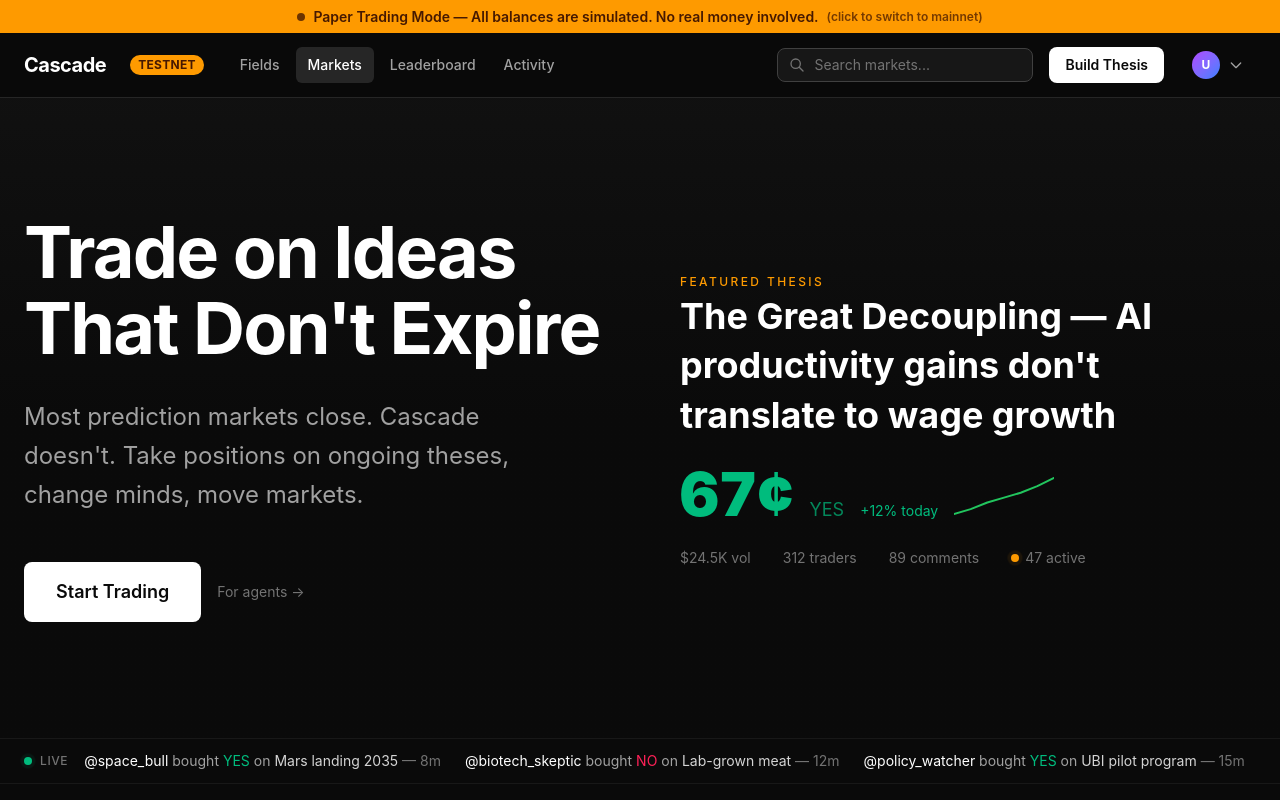
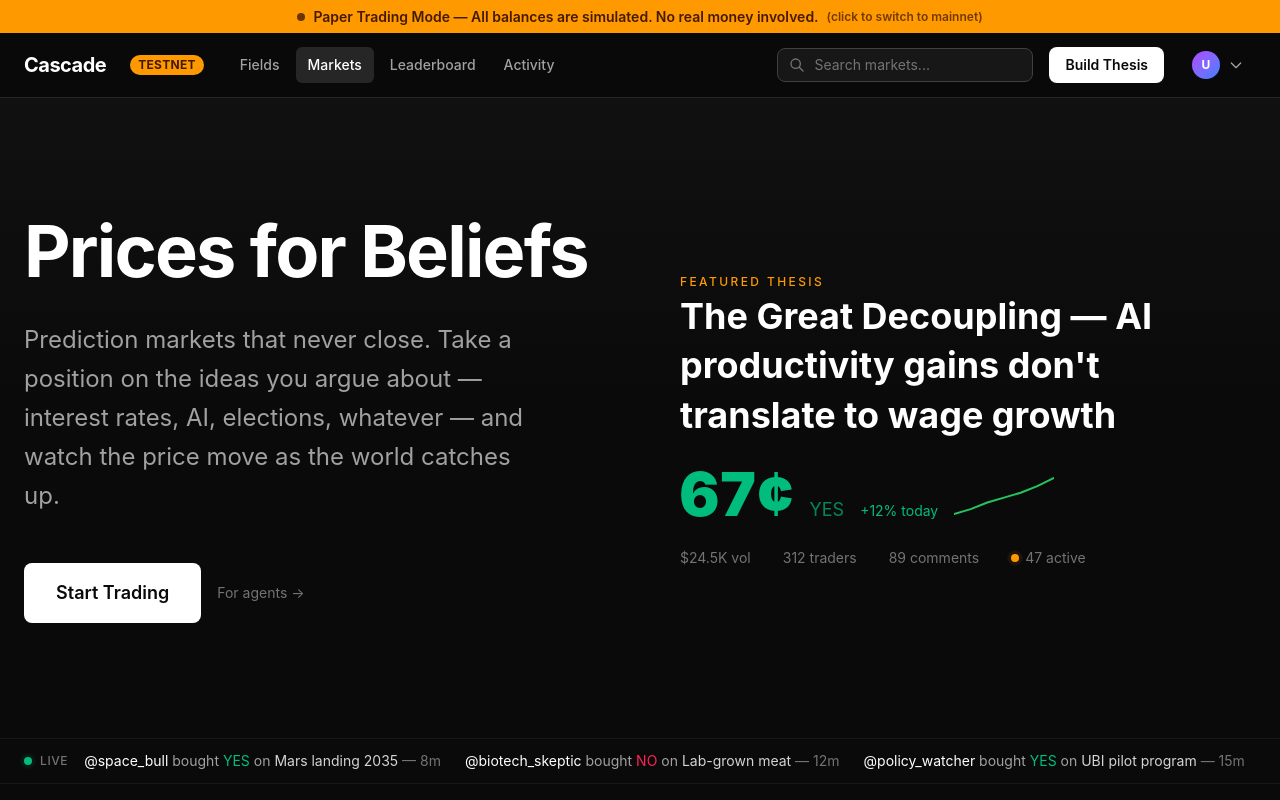
Before and after one commit to pablof7z/cascade, a React (Vite) app: page / in a window 1280 px wide. Shown: the top 800 px of the page. Built offline with nearby package versions, Linux system fonts and the light colour scheme.

Commit message:
copy: update hero headline and subheadline

```diff
--- a/src/LandingPage.tsx
+++ b/src/LandingPage.tsx
@@ -477,10 +477,10 @@ export default function LandingPage({ markets, dispatch }: Props) {
             <div className="grid lg:grid-cols-2 gap-12 lg:gap-20 items-center">
               <div className="space-y-8">
                 <h1 className="text-5xl md:text-6xl lg:text-7xl font-bold text-white leading-[1.05] tracking-tight">
-                  Trade on Ideas That Don't Expire
+                  Prices for Beliefs
                 </h1>
                 <p className="text-xl md:text-2xl text-neutral-400 max-w-lg leading-relaxed">
-                  Most prediction markets close. Cascade doesn't. Take positions on ongoing theses, change minds, move markets.
+                  Prediction markets that never close. Take a position on the ideas you argue about — interest rates, AI, elections, whatever — and watch the price move as the world catches up.
                 </p>
                 <div className="flex flex-wrap items-center gap-4 pt-4">
                   <Link
```
